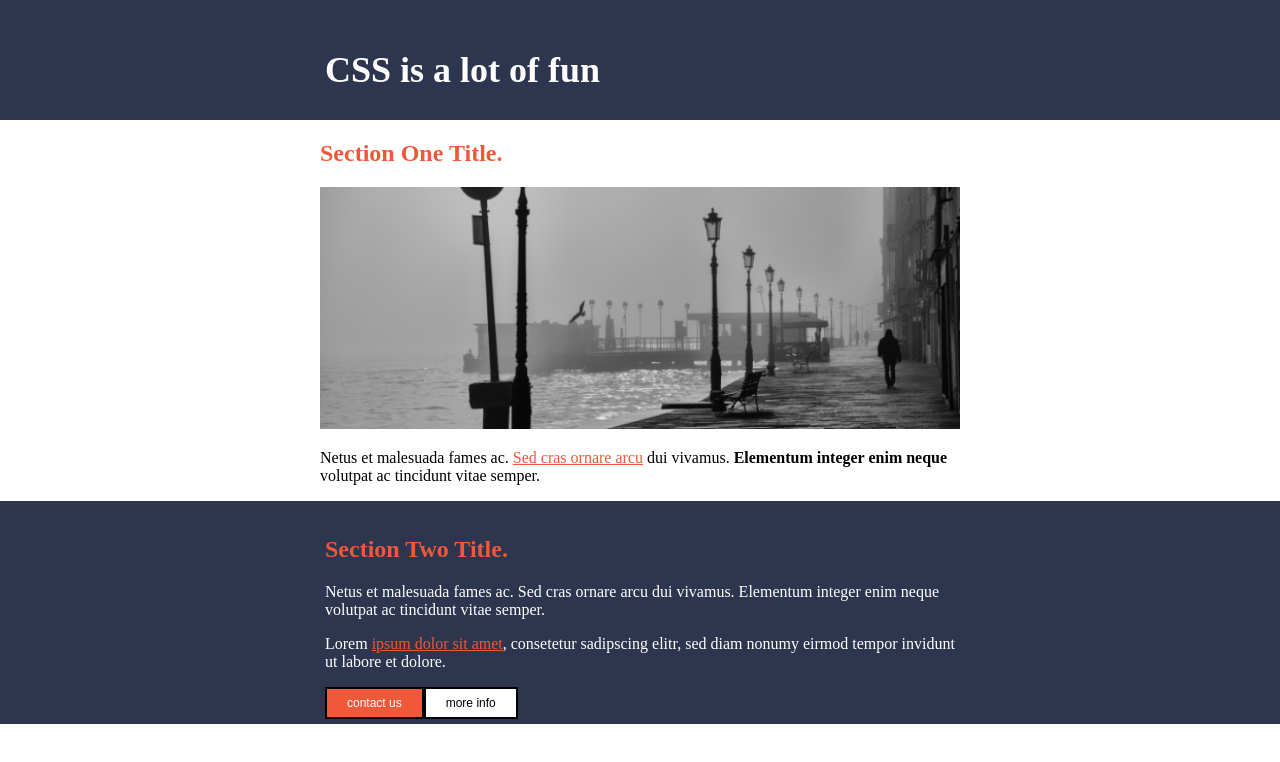
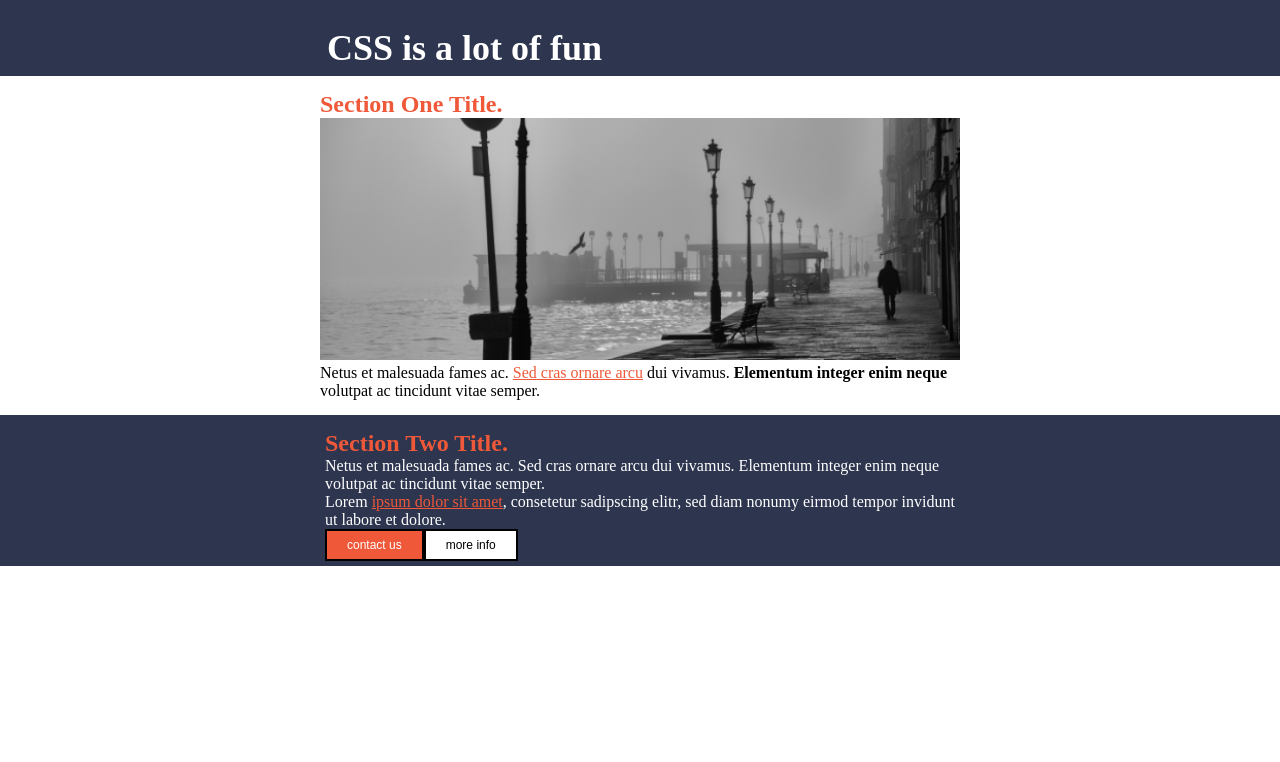
Before and after one commit to Deron-2009/CSS-is-a-lot-of-fun, a plain HTML site: page index.html in a window 1280 px wide. Drawn offline with Linux system fonts and the light colour scheme.

Commit message:
Latest version

```diff
--- a/style.css
+++ b/style.css
@@ -1,5 +1,5 @@
 @import url('https://fonts.googleapis.com/css2?family=Lato&display=swap');
-body {
+*{
     margin: 0;
     padding: 0
 }
@@ -25,7 +25,7 @@ h2 {
     width: 100%;
     background-color: #2E354F;
     margin: 0 auto;
-    padding:5px;
+    padding:7px;
 }
 
 .headin {
@@ -36,6 +36,7 @@ h2 {
 .info {
     width: 50%;
     margin: 0 auto;
+    padding:15px;
 }
 
 img {
```
